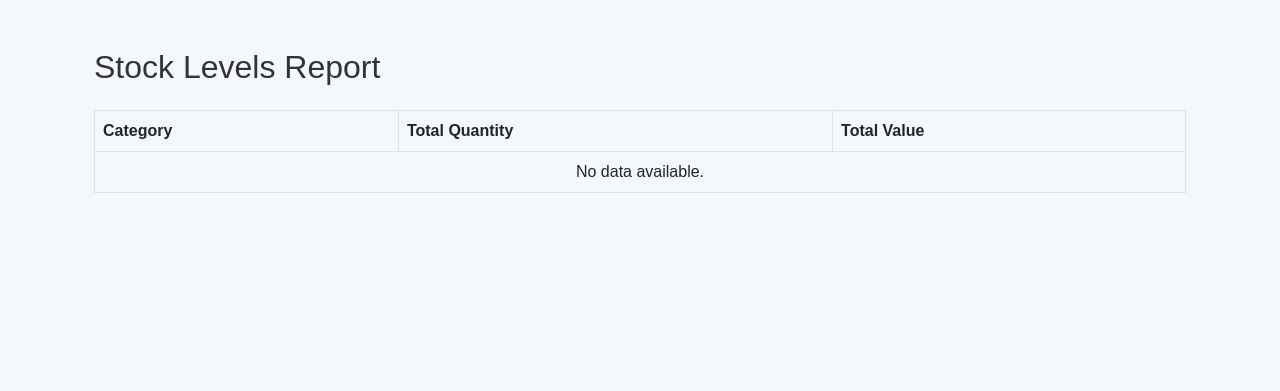
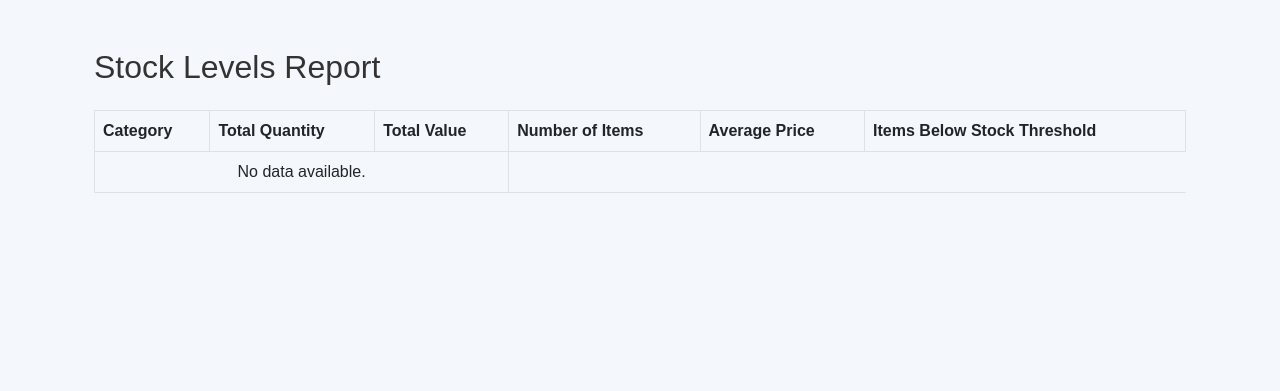
Before and after one commit to KatVolkova/inventory-management-system, a Django app: page /stock-report/ in a window 1280 px wide. Shown: the part 62-453 px from the top of the page. Run offline with Django 4.2, Linux system fonts and the light colour scheme; data that the repository does not hold is empty.

Commit message:
Add more detailed metrics to stock report

```diff
--- a/inventory/templates/inventory/stock_report.html
+++ b/inventory/templates/inventory/stock_report.html
@@ -9,6 +9,9 @@
                 <th>Category</th>
                 <th>Total Quantity</th>
                 <th>Total Value</th>
+                <th>Number of Items</th>
+                <th>Average Price</th>
+                <th>Items Below Stock Threshold</th>
             </tr>
         </thead>
         <tbody>
@@ -17,6 +20,9 @@
                 <td>{{ row.category__name }}</td>
                 <td>{{ row.total_quantity }}</td>
                 <td>${{ row.total_value|floatformat:2 }}</td>
+                <td>{{ row.item_count }}</td>
+                <td>${{ row.avg_price|floatformat:2 }}</td>
+                <td>{{ row.low_stock_count }}</td>
             </tr>
             {% empty %}
             <tr>
--- a/inventory/views.py
+++ b/inventory/views.py
@@ -5,7 +5,7 @@ from django.http import HttpResponseRedirect
 from django.contrib import messages
 from django.db import models
 from django.db.models import Q
-from django.db.models import F, Sum, FloatField
+from django.db.models import Sum, Count, Avg, F, Q, FloatField
 from .models import Item, Transaction
 from .forms import CategoryForm, ItemForm, TransactionForm
 
@@ -122,10 +122,13 @@ def add_item(request):
     return render(request, "inventory/add_item.html", {"form": form})
 
 def stock_report(request):
-    # Group items by category and calculate total quantity and total value
+    # Group items by category and calculate all metrics
     report_data = Item.objects.values('category__name').annotate(
         total_quantity=Sum('quantity'),
-        total_value=Sum(F('quantity') * F('price'), output_field=FloatField())
+        total_value=Sum(F('quantity') * F('price'), output_field=FloatField()),
+        item_count=Count('id'),
+        avg_price=Avg('price', output_field=FloatField()),
+        low_stock_count=Count('id', filter=Q(quantity__lte=F('low_stock_threshold')))
     )
 
     return render(request, 'inventory/stock_report.html', {'report_data': report_data})
```
